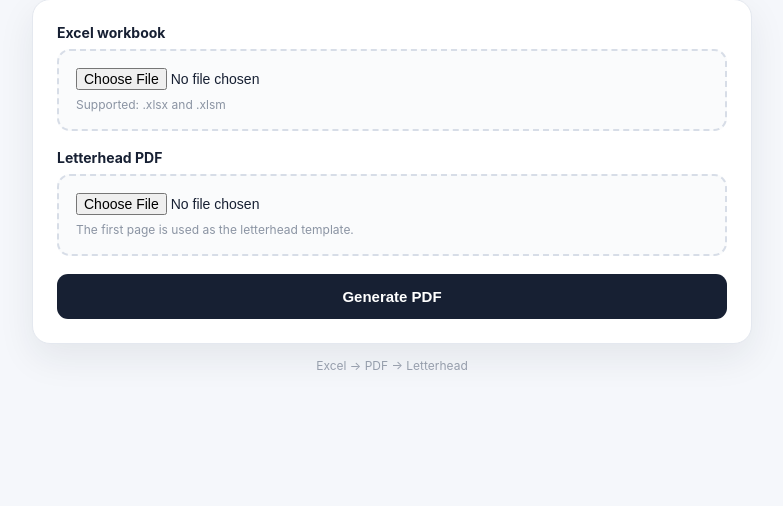
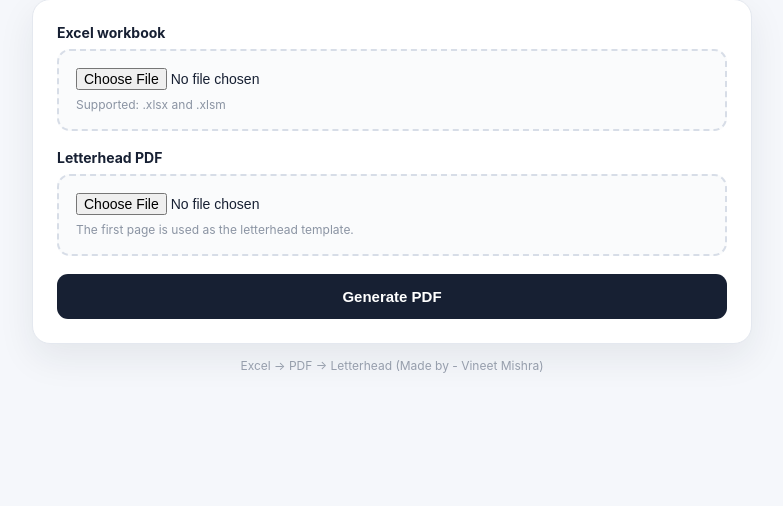
Before and after one commit to vineetmishraaaa/Excel-letterhead-generator, a Flask app: page / in a window 1280 px wide. Shown: the part 294-800 px from the top of the page, without its empty margins (248-1031 px from the left). Run offline with Flask 3, Linux system fonts and the light colour scheme.

Commit message:
Update index.html

```diff
--- a/templates/index.html
+++ b/templates/index.html
@@ -3,7 +3,7 @@
 <head>
     <meta charset="UTF-8">
     <meta name="viewport" content="width=device-width, initial-scale=1.0">
-    <title>Excel Letterhead Generator</title>
+    <title>Excel Letterhead Generator by Vineet</title>
     <style>
         * { box-sizing: border-box; }
         body {
@@ -124,7 +124,7 @@
         </form>
     </div>
 
-    <div class="footer">Excel → PDF → Letterhead</div>
+    <div class="footer">Excel → PDF → Letterhead (Made by - Vineet Mishra)</div>
 </div>
 
 <script>
```
